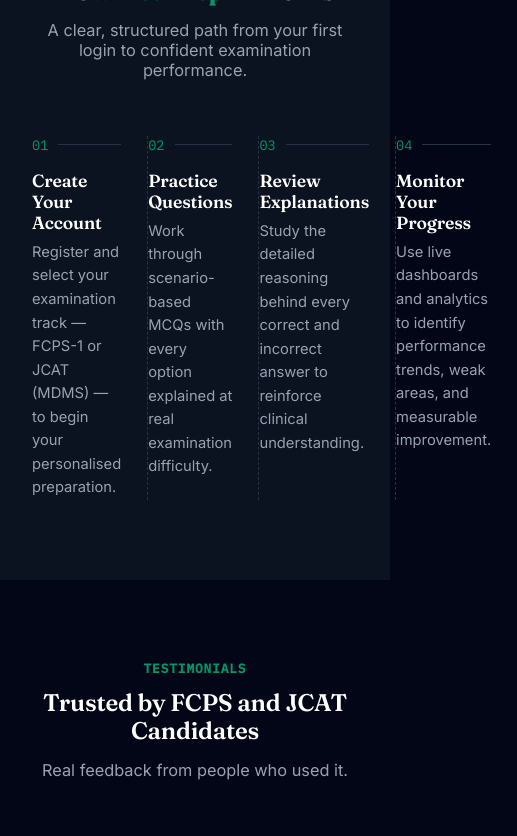
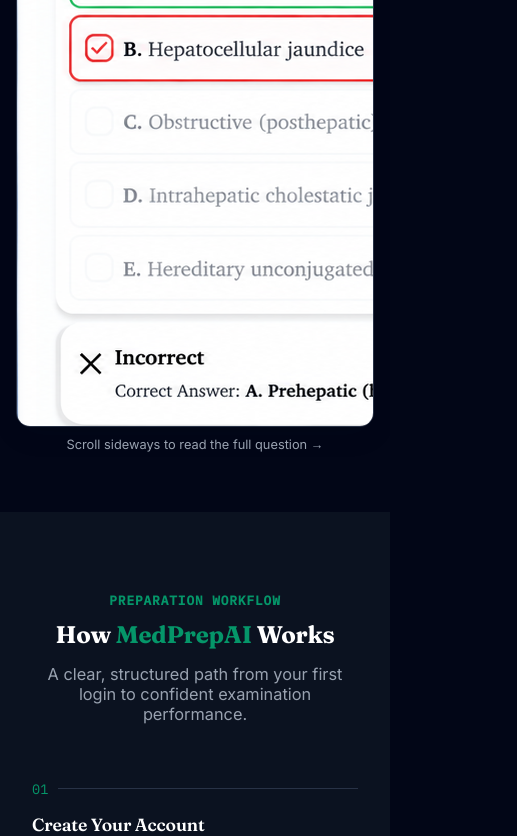
Before and after one commit to abdulqayyum-7/MedPrepAI, a React (Vite) app: page / in a window 390 px wide. Shown: the part 7400-8236 px from the top of the page, 517 px wide, since content can reach past the window. Built offline with nearby package versions, Linux system fonts and the light colour scheme.

Commit message:
Pic size upadted for mobile

```diff
--- a/src/MedPrepAI.jsx
+++ b/src/MedPrepAI.jsx
@@ -537,6 +537,9 @@
           .section-title { font-size: 1.8rem !important; }
           .grid-2col { grid-template-columns: 1fr !important; }
           .grid-3col { grid-template-columns: 1fr !important; }
+          .grid-4col { grid-template-columns: 1fr !important; gap: 28px !important; }
+          .step-item { border-right: none !important; padding: 0 0 24px !important; border-bottom: 1px dashed ${T.line} !important; }
+          .step-item:last-child { border-bottom: none !important; padding-bottom: 0 !important; }
           .feature-strip { flex-direction: column !important; }
           .feature-item { border-right: none !important; border-bottom: 1px solid ${T.line} !important; }
           .feature-item:last-child { border-bottom: none !important; }
@@ -560,6 +563,9 @@
           .faq-question { font-size: 0.95rem !important; }
           .section-padding { padding: 60px 20px !important; }
           .see-it-action-wrap { padding: 60px 16px !important; }
+          .exam-img-wrap { overflow-x: auto; -webkit-overflow-scrolling: touch; }
+          .exam-img { width: auto !important; min-width: 640px; max-width: none; }
+          .exam-img-hint { display: block !important; }
           .hero-padding { padding: 60px 0 40px !important; }
           .hero-stat-number { font-size: 1.4rem !important; }
         }
@@ -796,9 +802,12 @@
               A real question from the bank — keywords highlighted in the stem, and a full breakdown of why each option is correct or incorrect.
             </p>
           </div>
-          <div style={{ borderRadius: T.radius, overflow: "hidden", border: `1px solid ${T.line}`, boxShadow: "0 8px 28px rgba(14,26,23,0.08)" }}>
-            <img src={examInterfaceImg} alt="Exam-style question interface with full answer breakdown" style={{ width: "100%", display: "block" }} />
+          <div className="exam-img-wrap" style={{ borderRadius: T.radius, overflow: "hidden", border: `1px solid ${T.line}`, boxShadow: "0 8px 28px rgba(14,26,23,0.08)" }}>
+            <img className="exam-img" src={examInterfaceImg} alt="Exam-style question interface with full answer breakdown" style={{ width: "100%", display: "block" }} />
           </div>
+          <p className="exam-img-hint" style={{ display: "none", textAlign: "center", color: T.slate, fontSize: "0.8rem", marginTop: 10 }}>
+            Scroll sideways to read the full question →
+          </p>
         </div>
       </section>
 
@@ -819,7 +828,7 @@
               { n: "03", title: "Review Explanations", body: "Study the detailed reasoning behind every correct and incorrect answer to reinforce clinical understanding." },
               { n: "04", title: "Monitor Your Progress", body: "Use live dashboards and analytics to identify performance trends, weak areas, and measurable improvement." },
             ].map(({ n, title, body }, i) => (
-              <div key={n} style={{ padding: "0 26px 0 0", borderRight: i < 3 ? `1px dashed ${T.line}` : "none" }}>
+              <div key={n} className="step-item" style={{ padding: "0 26px 0 0", borderRight: i < 3 ? `1px dashed ${T.line}` : "none" }}>
                 <div style={{ fontFamily: "IBM Plex Mono, monospace", color: T.teal, fontSize: "0.85rem", display: "flex", alignItems: "center", gap: 10, marginBottom: 16 }}>
                   {n}<span style={{ height: 1, flex: 1, background: T.line }} />
                 </div>
```
